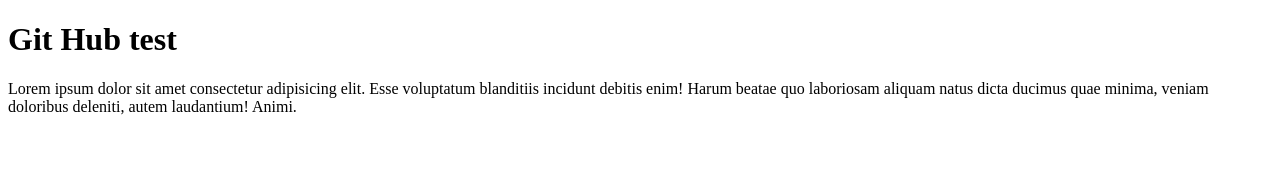
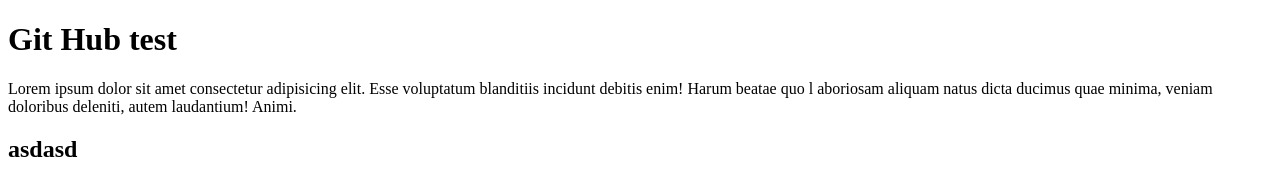
Before and after one commit to JasrajGattour/WebProgram-Oct-2022, a plain HTML site: page index.html in a window 1280 px wide. Drawn offline with Linux system fonts and the light colour scheme.

Commit message:
adding css file

```diff
--- a/index.html
+++ b/index.html
@@ -8,8 +8,12 @@
 </head>
 <body>
     <h1> Git Hub test</h1>
-        <p> Lorem ipsum dolor sit amet consectetur adipisicing elit. Esse voluptatum blanditiis incidunt debitis enim! Harum beatae quo laboriosam aliquam natus dicta ducimus quae minima, veniam doloribus deleniti, autem laudantium! Animi.
+        <p> Lorem ipsum dolor sit amet consectetur adipisicing elit.
+            Esse voluptatum blanditiis incidunt debitis enim! Harum beatae quo l
+            aboriosam aliquam natus dicta ducimus quae minima, veniam doloribus deleniti,
+            autem laudantium! Animi.
 
         </p>
+        <h2>asdasd</h2>
 </body>
 </html>
--- /dev/null
+++ b/styles.css
@@ -0,0 +1,4 @@
+body{
+    background-color: aliceblue;
+    border: 20px;
+}
```
